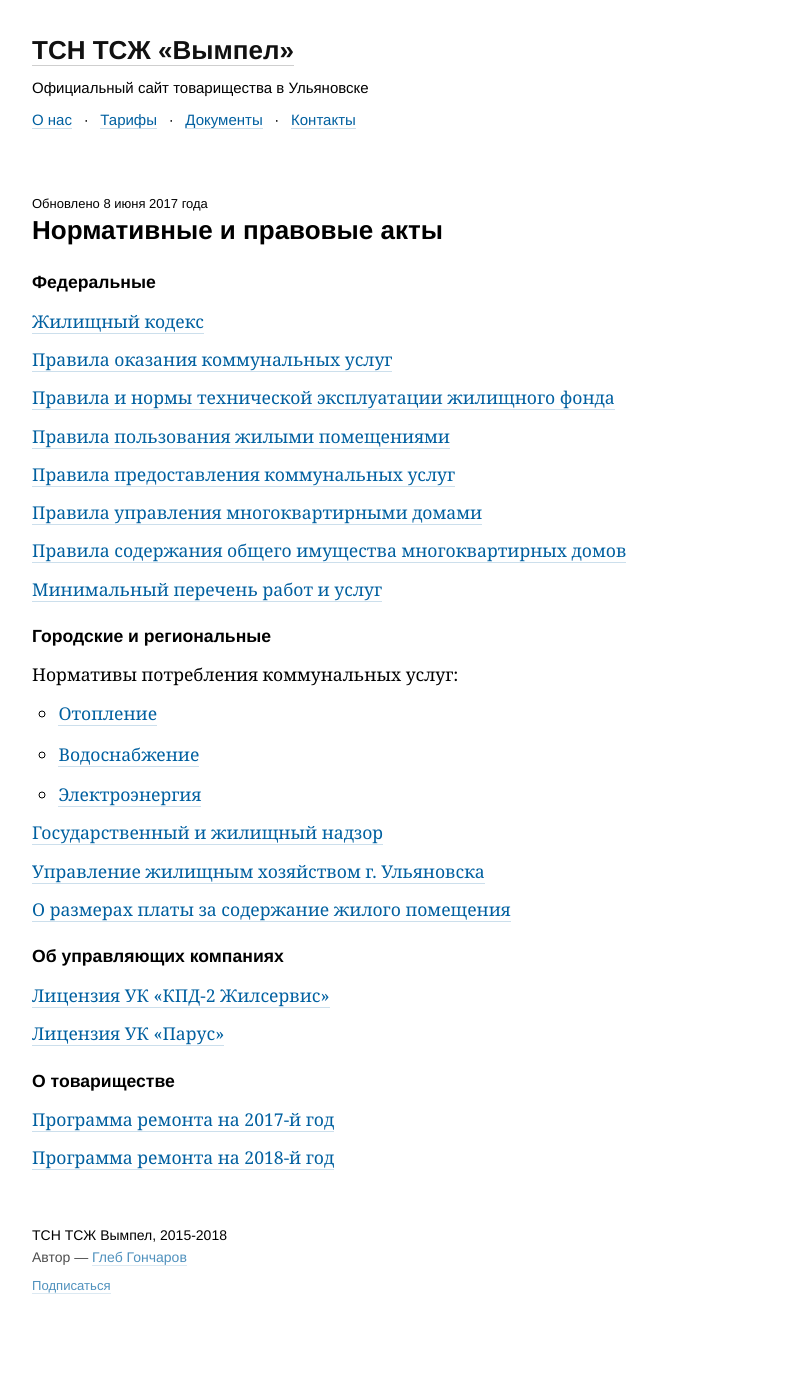
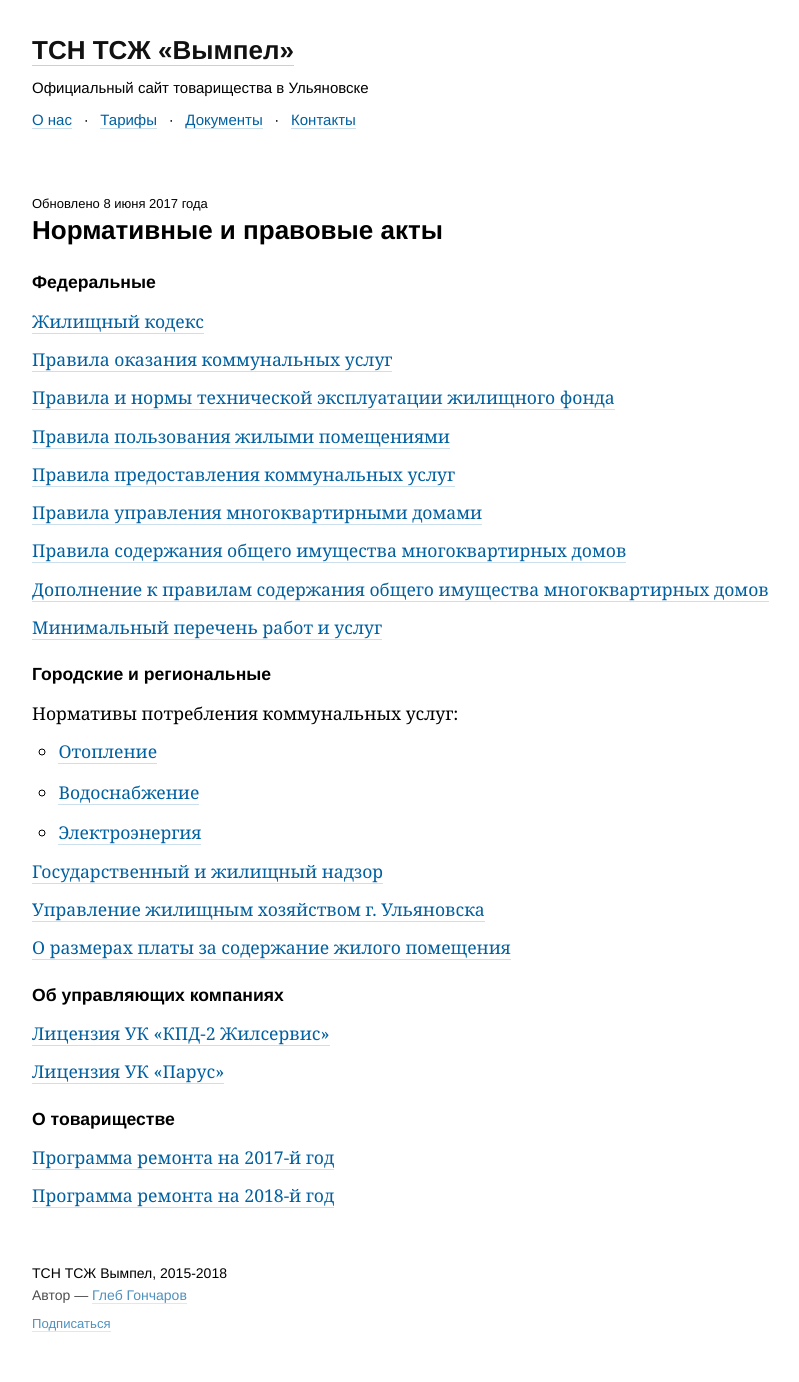
Before and after one commit to gongled/vympel, a Jekyll site: the page built from _pages/docs.md, in a window 1280 px wide. Shown: the whole page, without its empty margins (108-907 px from the left). Built offline with Jekyll 4.4.1, drawn with Linux system fonts in a browser that asks for light colours; before the commit the page ends 1344 px from its top, so only the background shows below that.

Commit message:
Добавление дополнения к правилам о содержании общего имущества МКД (постановление №331)

```diff
--- a/_pages/docs.md
+++ b/_pages/docs.md
@@ -18,6 +18,8 @@ updated: 2017-06-08
 [Правила управления многоквартирными домами](/docs/federal/Правила_управления_МКД.pdf)
 
 [Правила содержания общего имущества многоквартирных домов](/docs/federal/Правила_содержания_общего_имущества_МКД.pdf)
+
+[Дополнение к правилам содержания общего имущества многоквартирных домов](/docs/federal/Дополнения_к_правилам_содержания_общего_имущества_МКД.pdf)
 
 [Минимальный перечень работ и услуг](/docs/federal/Минимальный_перечень_работ_и_услуг.pdf)
 
```
Also changed, not shown: 1 other file.
